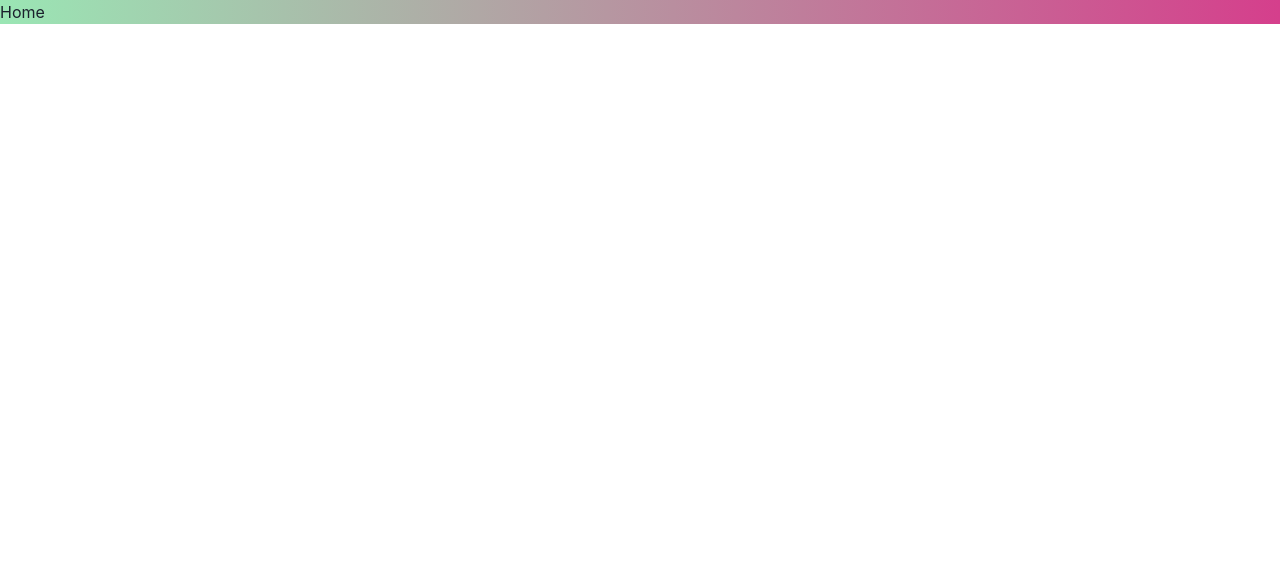
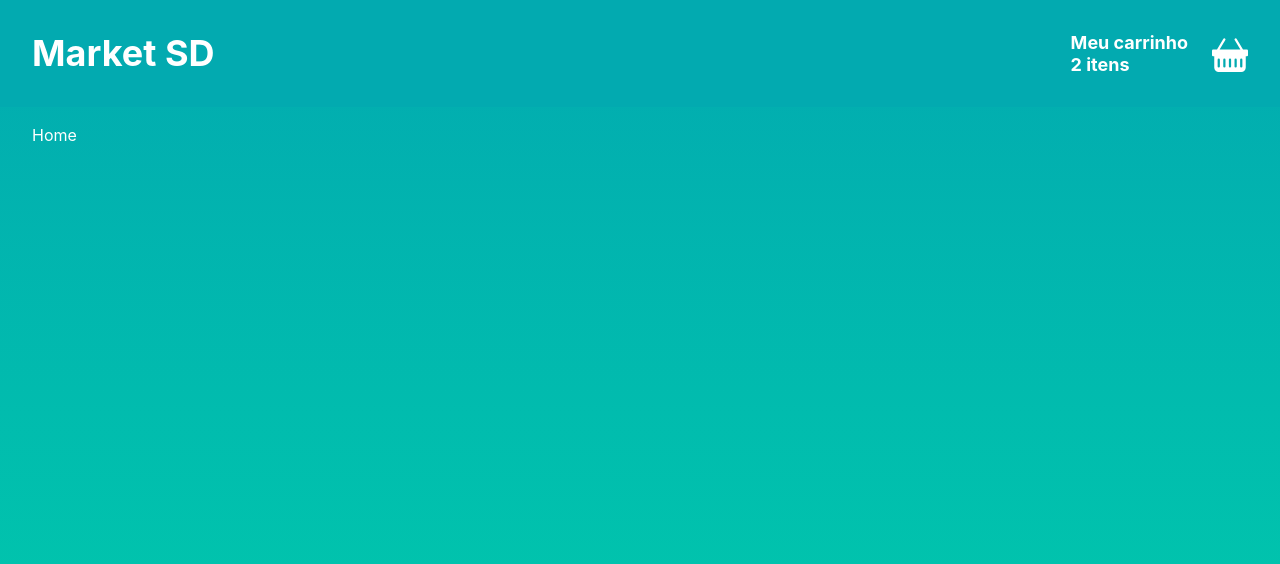
Before and after one commit to 3salles/delivery-front, a React (Create React App) app: page / in a window 1280 px wide. Shown: the top 564 px of the page. Built offline with nearby package versions, Linux system fonts and the light colour scheme.

Commit message:
chore: Create app layout

```diff
--- a/package.json
+++ b/package.json
@@ -16,7 +16,7 @@
     "framer-motion": "^4.0.0",
     "react": "^17.0.2",
     "react-dom": "^17.0.2",
-    "react-icons": "^3.0.0",
+    "react-icons": "^4.3.1",
     "react-router-dom": "^6.2.1",
     "react-scripts": "5.0.0",
     "typescript": "^4.3.5",
--- a/public/index.html
+++ b/public/index.html
@@ -7,7 +7,7 @@
 
     <link rel="apple-touch-icon" href="%PUBLIC_URL%/apple-touch-icon.png" />
 
-    <title>React App</title>
+    <title>Market SD</title>
   </head>
   <body>
     <noscript>You need to enable JavaScript to run this app.</noscript>
--- /dev/null
+++ b/src/components/common/Header/index.tsx
@@ -0,0 +1,21 @@
+import { Box, Flex, Heading, HStack, Text } from "@chakra-ui/react";
+import {BsBasketFill} from 'react-icons/bs'
+
+export function Header() {
+  return (
+    <Box color="white" bg="#02AAB0" p="8">
+        <Heading>
+          <Flex justify='space-between'>
+            <Text>Market SD</Text>
+            <HStack spacing='6'>
+              <Box>
+              <Text fontSize='lg'>Meu carrinho</Text>
+              <Text fontSize='lg'>2 itens</Text>
+              </Box>
+              <BsBasketFill />
+            </HStack>
+          </Flex>
+        </Heading>
+      </Box>
+  )
+}
--- /dev/null
+++ b/src/layouts/AppLayout/index.tsx
@@ -0,0 +1,14 @@
+import { Box } from "@chakra-ui/react";
+import { ReactNode } from "react";
+import { Header } from "../../components/common/Header";
+
+export function AppLayout ({children}: {children: ReactNode}) {
+  return (
+    <Box w='100%' h="100vh"  bgGradient='linear(to-b,   #02AAB0, #00CDAC)'>
+      <Header />
+      <Box px="8" py="4" color='white'>
+        {children}
+      </Box>
+    </Box>
+  )
+}
--- a/src/pages/Home/index.tsx
+++ b/src/pages/Home/index.tsx
@@ -1,9 +1,12 @@
-import { Box, Text } from "@chakra-ui/react";
+import { Box, Flex, Heading, HStack, Text } from "@chakra-ui/react";
+import { AppLayout } from "../../layouts/AppLayout";
+
+
 
 export default function Home () {
   return (
-    <Box  w='100%'  bgGradient='linear(to-r, green.200, pink.500)'>
+    <AppLayout >
       <Text>Home</Text>
-    </Box>
+    </AppLayout>
   )
 }
```
Also changed, not shown: 1 other file (tests, documents, lock files or other folders).
